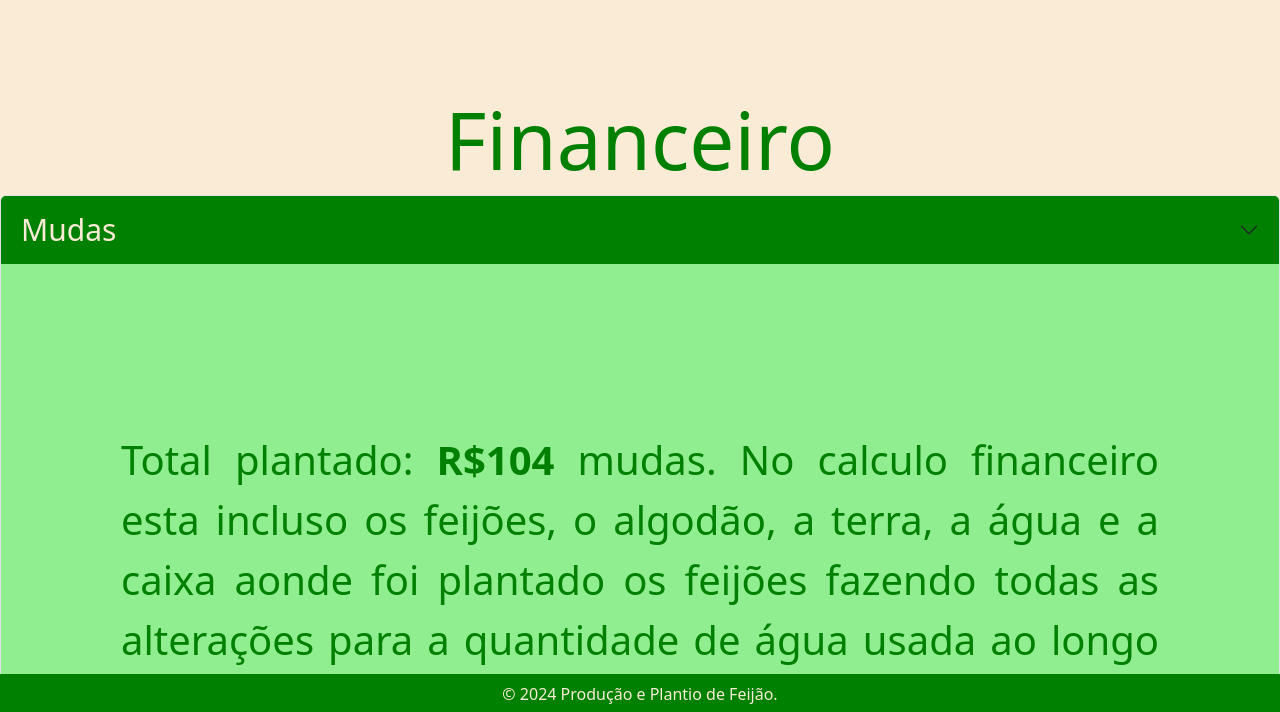
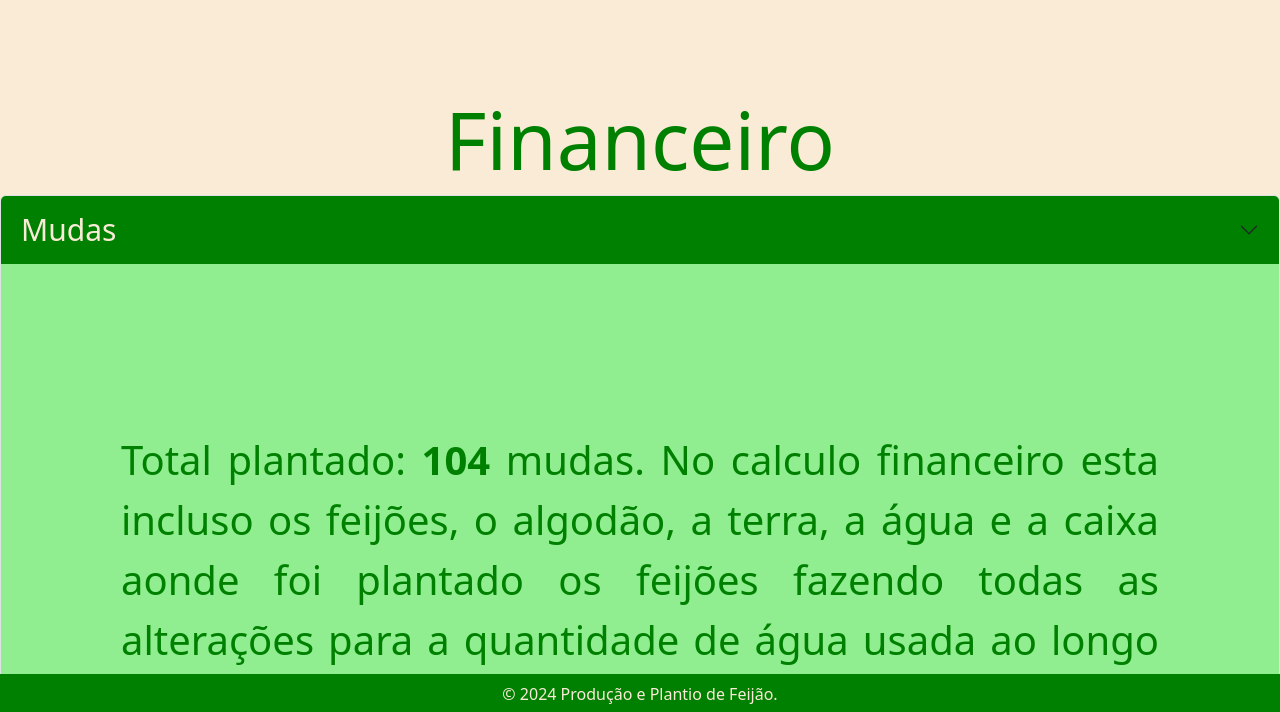
Before and after one commit to Guilherme2469/fejaozin, a plain HTML site: page Feijão/money.html in a window 1280 px wide. Shown: the part 86-798 px from the top of the page. Drawn offline with nearby package versions, Linux system fonts and the light colour scheme.

Commit message:
Update money.html

```diff
--- a/Feijão/money.html
+++ b/Feijão/money.html
@@ -57,7 +57,7 @@
                     </h2>
                     <div id="collapseOne" class="accordion-collapse collapse show" data-bs-parent="#accordionExample">
                         <div class="accordion-body">
-                            <p>Total plantado: <strong>R$104</strong> mudas. No calculo financeiro esta incluso os
+                            <p>Total plantado: <strong>104</strong> mudas. No calculo financeiro esta incluso os
                                 feijões, o algodão,
                                 a terra, a água e a caixa aonde foi plantado os feijões fazendo todas as alterações para
                                 a quantidade
```
